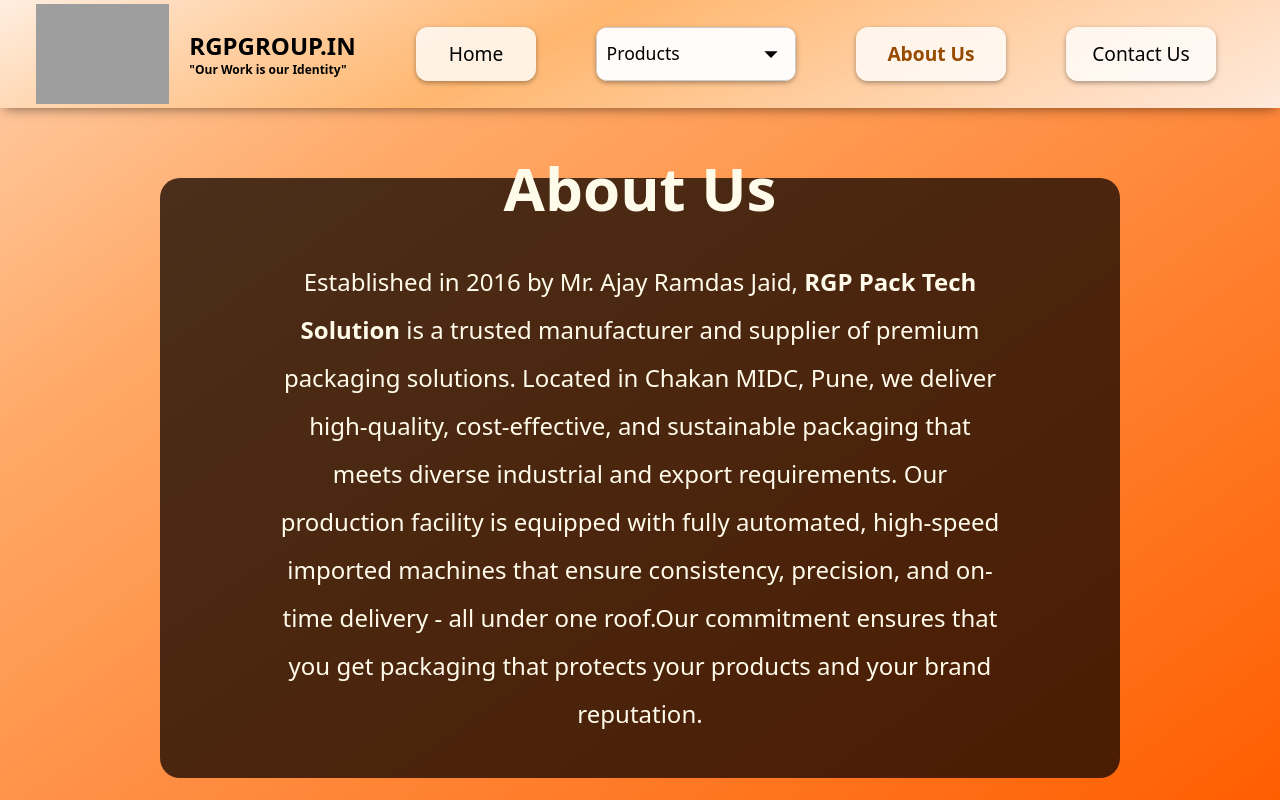
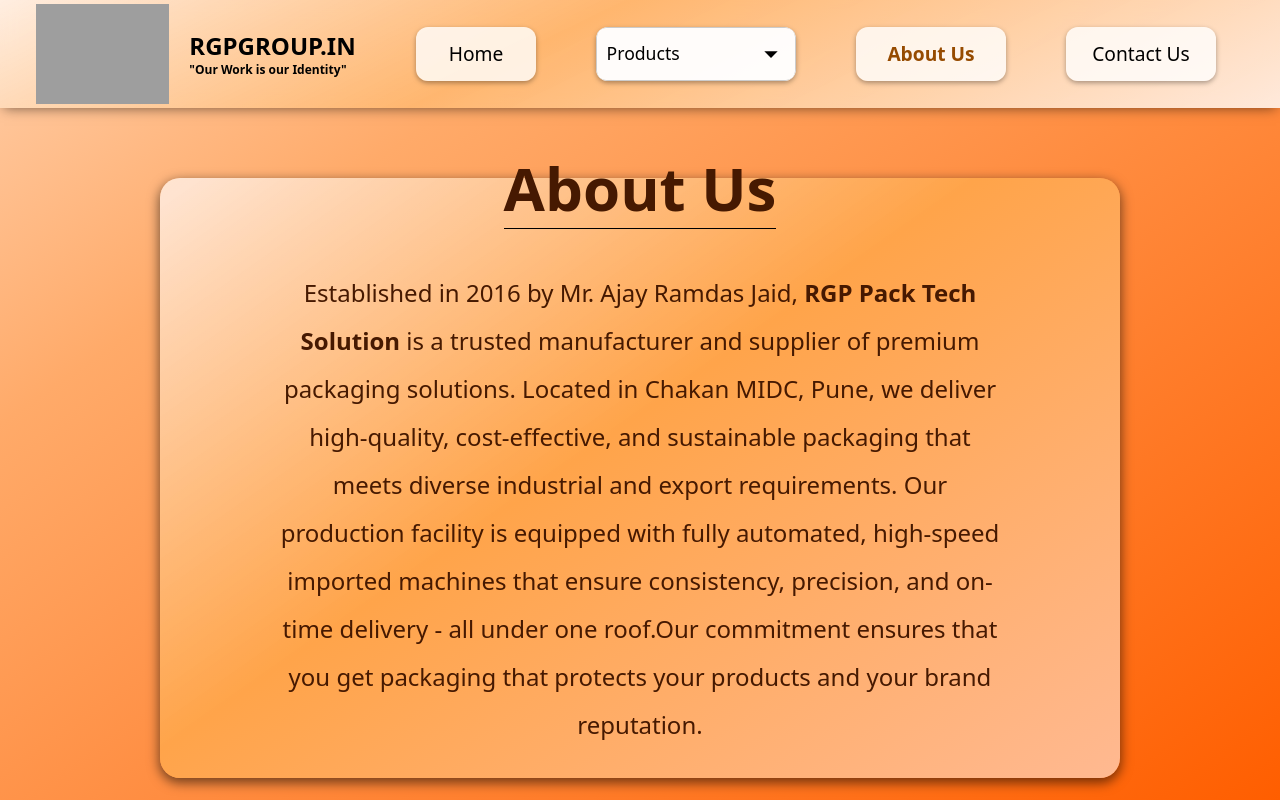
Before and after one commit to tejas0937/rgp-project, a React (Vite) app: page /about in a window 1280 px wide. Shown: the top 800 px of the page. Built offline with nearby package versions, Linux system fonts and the light colour scheme; grey boxes are pictures that could not be loaded.

Commit message:
Final ABout us complete

```diff
--- a/src/components/about.css
+++ b/src/components/about.css
@@ -6,7 +6,8 @@
 .a-info{
     width: 75%;
     height: 75vh;
-    background-color: #180900c6;
+    background: #ffbdbd;
+background: linear-gradient(145deg, rgba(255, 239, 229, 0.805) 2%, rgb(255, 164, 74) 45%, rgb(255, 185, 145) 100%);
     border-radius: 20px;
     margin: auto;
     margin-top: 70px;
@@ -14,6 +15,12 @@
     flex-direction: column;
     justify-content: center;
     align-items: center;
+    box-shadow: 0 4px 12px 1px rgba(0,0,0,0.55);
+}
+.a-info h1{
+  padding-bottom: 10px;
+  margin-top: 50px;
+  border-bottom: 1px solid black;
 }
 .a-info p{
     width: 75%;
@@ -42,6 +49,8 @@
     max-width: 100%;
     margin-top: 80px;
     background-color: antiquewhite;
+    box-shadow: 0 4px 12px 1px rgba(0,0,0,0.55);
+
 }
 .vision-board img{
     width: 700px;
@@ -56,6 +65,7 @@
 .infra-board{
     margin-top: 200px;
     background-color: antiquewhite;
+    box-shadow: 0 4px 12px 1px rgba(0,0,0,0.55);
 }
 .infra-board .infra{
     padding-left: 20px;
@@ -74,6 +84,7 @@
 .director{
     margin-top: 200px;
      background-color: antiquewhite;
+     box-shadow: 0 4px 12px 1px rgba(0,0,0,0.55);
 }
 .dir-img{
     width: 40%;
@@ -108,12 +119,14 @@
 .loc{
     margin-top: 200px;
      background-color: rgb(78, 44, 0);
+     box-shadow: 0 4px 12px 1px rgba(0,0,0,0.55);
 
 }
 .machines-img{
     margin-top: 200px;
     padding: 50px;
      background-color: rgb(78, 44, 0);
+     box-shadow: 0 4px 12px 1px rgba(0,0,0,0.55);
 }
 .machines-img h1{
     color: aliceblue;
@@ -152,12 +165,17 @@
 @media screen and (max-width: 1024px) {
   .a-info {
     width: 90%;
-    height: auto;
-    padding: 20px;
+    height: 80vh;
+    padding: 10px;
+  }
+  .a-info h1{
+    font-size: 32px;
+    padding-top: 20px;
   }
   .a-info p {
     width: 100%;
     font-size: 1.1rem;
+    line-height: normal;
   }
 
   .vision-board,
@@ -167,6 +185,15 @@
     align-items: center;
     padding: 20px;
   }
+#info-sub,.team-info {
+  font-size: 16px;
+}
+#team-members{
+  font-weight: 700;
+  font-size: 24px;
+  border-bottom: 1px solid black;
+}
+.info-sub ul{list-style: none;}
 
   .vision,
   .infra {
--- a/src/components/about.jsx
+++ b/src/components/about.jsx
@@ -7,8 +7,8 @@
     <div className='about'>
 
       <div className="a-info" >
-        <h1 className='text-6xl font-bold text-amber-50 m-10'>About Us</h1>
-        <p className='text-amber-50 text-2xl/12'>Established in 2016 by Mr. Ajay Ramdas Jaid, <b>RGP Pack Tech Solution</b> is a trusted manufacturer and supplier of premium packaging solutions. Located in Chakan MIDC, Pune, we deliver high-quality, cost-effective, and sustainable packaging that meets diverse industrial and export requirements. Our production facility is equipped with fully automated, high-speed imported machines that ensure consistency, precision, and on-time delivery - all under one roof.Our commitment ensures that you get packaging that protects your products and your brand reputation.</p>
+        <h1 className='text-6xl font-bold text-amber-950 m-10'>About Us</h1>
+        <p className='text-amber-950 text-2xl/12'>Established in 2016 by Mr. Ajay Ramdas Jaid, <b>RGP Pack Tech Solution</b> is a trusted manufacturer and supplier of premium packaging solutions. Located in Chakan MIDC, Pune, we deliver high-quality, cost-effective, and sustainable packaging that meets diverse industrial and export requirements. Our production facility is equipped with fully automated, high-speed imported machines that ensure consistency, precision, and on-time delivery - all under one roof.Our commitment ensures that you get packaging that protects your products and your brand reputation.</p>
       </div>
       <div className="vision-board flex">
         <img src="/plant/bg-m1.png" alt="background for plant photo" />
@@ -47,7 +47,7 @@
           <h1>About Director</h1>
           <div className="info-sub pl-15">
             <h2>Mr. Ajay Ramdas Jaid</h2>
-            <p>is an tech expert who has skills in Strategic planning, packaging innovation, supply chain management, team leadership, client relations, export compliance, financial oversight, sustainable packaging, quality assurance, and market analysis.
+            <p id='info-sub'>is an tech expert who has skills in Strategic planning, packaging innovation, supply chain management, team leadership, client relations, export compliance, financial oversight, sustainable packaging, quality assurance, and market analysis.
 
               He had worked for Bajaj Electrials Ltd (Chakan & Ranjangaon), Posco india,
               Raychem RPG Pvt ltd, Hyt India pvt Ltd and many more companies in the area of
@@ -63,7 +63,7 @@
         <div className="dir-info">
           <h1>Our Team</h1>
           <div className="info-sub pl-15 w-full">
-            <h2>Team Members </h2>
+            <h2 id='team-members'>Team Members </h2>
             <p className='w-full'><ul className='list-disc'><li>Designers</li>
               <li>Quality controllers</li>
               <li>Packaging Experts</li>
```
